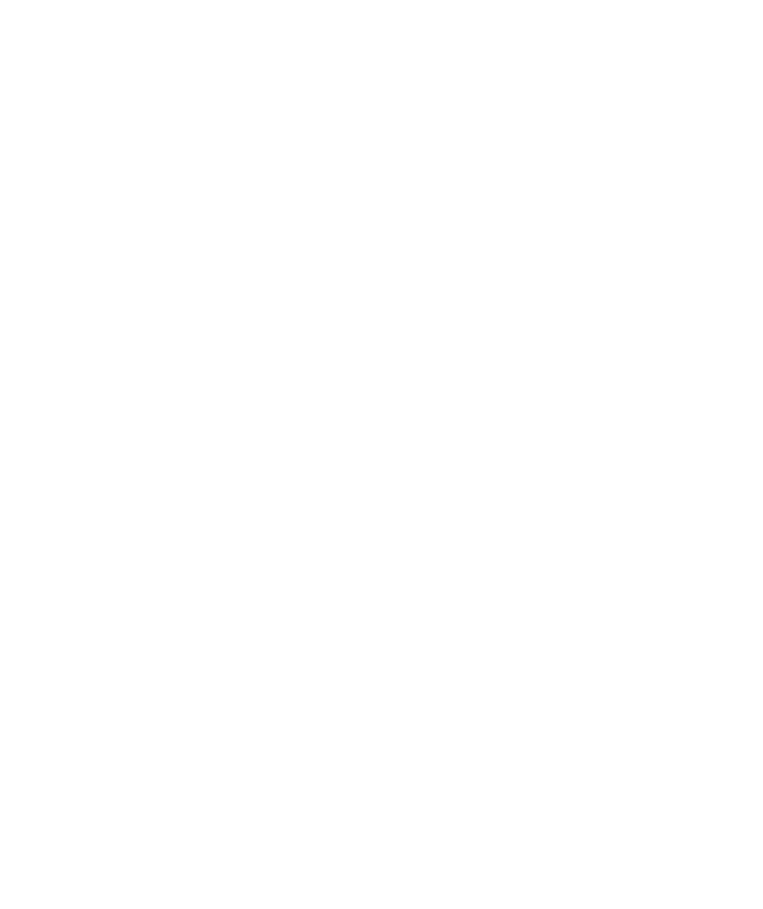
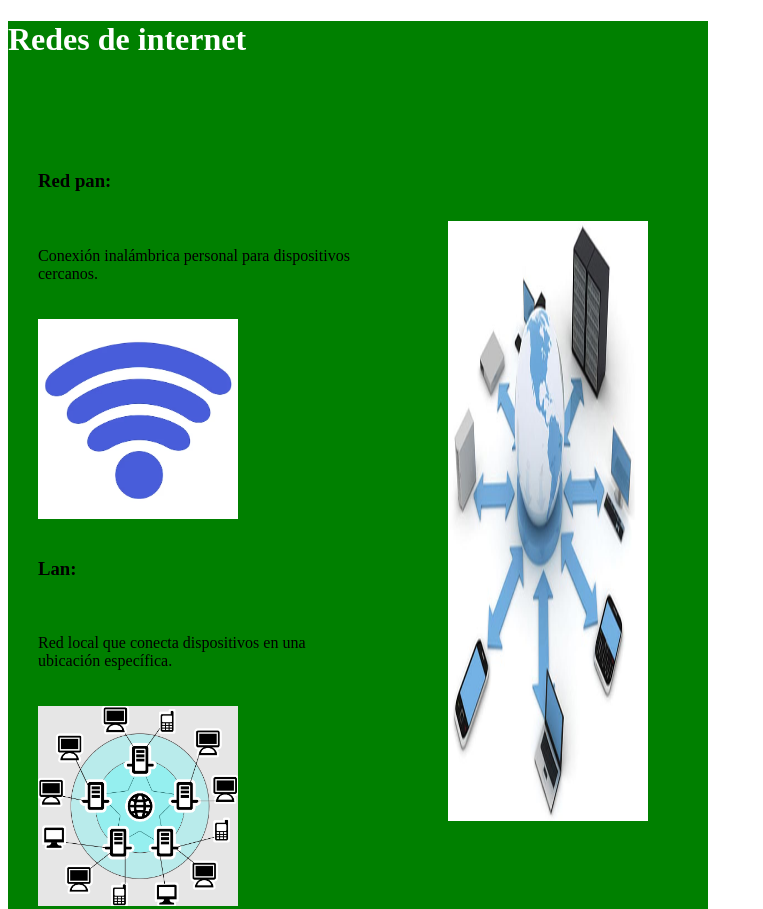
Before and after one commit to sofiagarcia358/prueba1, a plain HTML site: page index.html in a window 1280 px wide. Shown: the top 909 px of the page, without its empty margins (0-763 px from the left). Before the commit the page ends 800 px from the top, so only its background shows below. Drawn offline with Linux system fonts and the light colour scheme.

Commit message:
Add files via upload

```diff
--- /dev/null
+++ b/css/index.css
@@ -0,0 +1,64 @@
+.titulo{
+    width: 700px;
+    height: 100px;
+
+    background-color: green;
+    color: white;
+}
+.Redspan{
+    width: 700px;
+    height: 800px;
+
+    display: flex;
+    background-color: green;
+}
+.art1{
+    width: 50%;
+    height: 800px;
+
+    padding: 30px;
+
+    display: flex;
+    flex-direction: column;
+    gap: 20px;
+}
+.cuadro{
+    width: 200px;
+    height: 200px;
+
+}
+.cuadro img{
+    width: 100%;
+    height: 100%;
+    object-fit: cover;
+    align-items: center;
+}
+.cuadro1{
+    width: 200px;
+    height: 200px;
+
+}
+.cuadro1 img{
+    width: 200px;
+    height: 200px;
+
+}
+
+.articulo2{
+    width: 50%;
+    height: 800px;
+    justify-content: center;
+    align-items: center;
+    display: flex;
+
+}
+.cuadro2 {
+    width: 200px;
+    height: 600px;
+
+}
+.cuadro2 img{
+    width: 200px;
+    height: 600px;
+
+}
--- a/index.html
+++ b/index.html
@@ -1,11 +1,34 @@
 <!DOCTYPE html>
-<html lang="en">
+<html lang="es">
 <head>
     <meta charset="UTF-8">
     <meta name="viewport" content="width=device-width, initial-scale=1.0">
     <title>Document</title>
+    <link rel="stylesheet" href="css/index.css">
 </head>
 <body>
+    <header class="titulo">
+        <h1>Redes de internet</h1>
+    </header>
+    <section class="Redspan">
+        <article class="art1">
+            <h3>Red pan:</h3>
+            <p>Conexión inalámbrica personal para dispositivos cercanos. </p>
+                <div class="cuadro">
+            <img src="./img3.png" alt="">
+        </div>
+        <h3>Lan:</h3>
+        <p> Red local que conecta dispositivos en una ubicación específica. </p>
+        <div class="cuadro1">
+            <img src="./img1.png" alt="">
+        </div>
+    </article>
+    <article class="articulo2">
+        <div class="cuadro2">
+            <img src="./img2.png" alt="">
+        </div>
+    </article>
+</section>
 
 </body>
 </html>
```
Also changed, not shown: img1.png (added), img2.png (added), img3.png (added).
